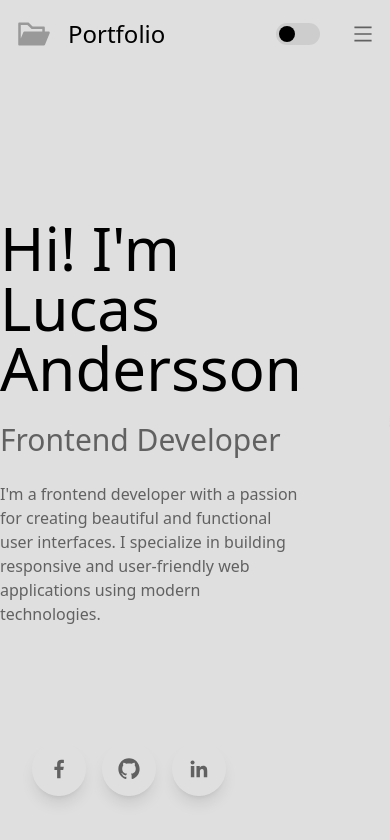
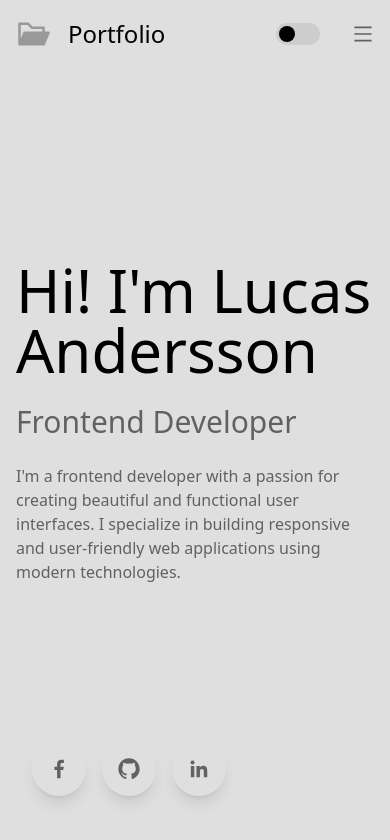
Before and after one commit to GITZMBE/Portfolio, a Next.js app: page / in a window 390 px wide. Shown: the top 840 px of the page. Built offline with nearby package versions, Linux system fonts and the light colour scheme.

Commit message:
Fix theme toggle

```diff
--- a/src/app/layout.tsx
+++ b/src/app/layout.tsx
@@ -1,7 +1,8 @@
 import type { Metadata } from "next";
+import { Footer, Header, Toaster } from "@/components";
+import "react-toastify/dist/ReactToastify.css";
 import "./globals.css";
-import { Footer, Header, Toaster } from "@/components";
-import { ThemeProvider } from "next-themes";
+import { ThemeProvider } from "@/providers";
 
 export const metadata: Metadata = {
   title: "Portfolio | Lucas Andersson",
@@ -22,7 +23,7 @@ export default function RootLayout({
   return (
     <html lang="en">
       <body
-        className={``}
+        className={`bg-primaryLight dark:bg-primaryDark transition duration-300`}
       >
         <ThemeProvider>
           <Toaster />
--- a/src/components/index.ts
+++ b/src/components/index.ts
@@ -9,7 +9,7 @@ export * from './layout/Header';
 export * from './layout/ResponsiveNavbar';
 export * from './layout/Navbar';
 
-export * from './ui/DarkModeBtn';
+export * from './ui/ThemeSwitcher';
 export * from './ui/PageContainer';
 export * from './ui/Text';
 export * from './ui/Toaster';
--- a/src/components/layout/Header.tsx
+++ b/src/components/layout/Header.tsx
@@ -2,7 +2,7 @@
 
 import React, { useState } from "react";
 import { AiOutlineMenu, AiFillFolderOpen } from "react-icons/ai";
-import { Navbar, ResponsiveNav, DarkModeBtn } from "@/components";
+import { Navbar, ResponsiveNav, ThemeSwitcher } from "@/components";
 import { useScroll } from "@/hooks";
 
 export const Header = () => {
@@ -22,7 +22,7 @@ export const Header = () => {
       </h1>
       <Navbar hasScrolled={hasScrolled} />
       <div className='flex gap-8'>
-        <DarkModeBtn />
+        <ThemeSwitcher />
         <AiOutlineMenu
           onClick={() => setNavOpen(prev => !prev)}
           size={22}
--- a/src/components/layout/sections/HomeSection.tsx
+++ b/src/components/layout/sections/HomeSection.tsx
@@ -19,7 +19,7 @@ export const HomeSection = () => {
             user-friendly web applications using modern technologies.
           </p>
         </div>
-        <div className="flex justify-center items-center min-w-[40vw] h-full">
+        <div className="hidden md:flex justify-center items-center min-w-[40vw] h-full">
           <Image src={'/blob.png'} width={500} height={500} className="w-full object-fit object-center overflow-hidden" priority alt="" />
         </div>
       </div>
--- a/src/components/ui/PageContainer.tsx
+++ b/src/components/ui/PageContainer.tsx
@@ -8,7 +8,7 @@ export const PageContainer = ({ children, ...props }: IProps) => {
   return (
     <div
       { ...props }
-      className={`flex justify-between items-center w-screen h-full py-[150px] md:px-12 bg-secondaryLight transition-all duration-modeSwitchDuration ease-in-out dark:bg-secondaryDark ${ props.className }`}
+      className={`flex justify-between items-center w-screen h-full py-[150px] px-4 sm:px-8 md:px-12 transition-all duration-300 ease-in-out ${ props.className }`}
     >
       { children }
     </div>
--- a/src/components/ui/DarkModeBtn.tsx
+++ b/src/components/ui/ThemeSwitcher.tsx
@@ -3,7 +3,7 @@
 import { useTheme } from "next-themes";
 import { useEffect, useState } from "react";
 
-export const DarkModeBtn = () => {
+export const ThemeSwitcher = () => {
   const [mounted, setMounted] = useState(false);
 	const { theme, setTheme } = useTheme();
 
@@ -22,4 +22,4 @@ export const DarkModeBtn = () => {
   );
 }
 
-export default DarkModeBtn;
+export default ThemeSwitcher;
```
Also changed, not shown: src/providers/ThemeProvider.tsx (+5 -5 lines).
